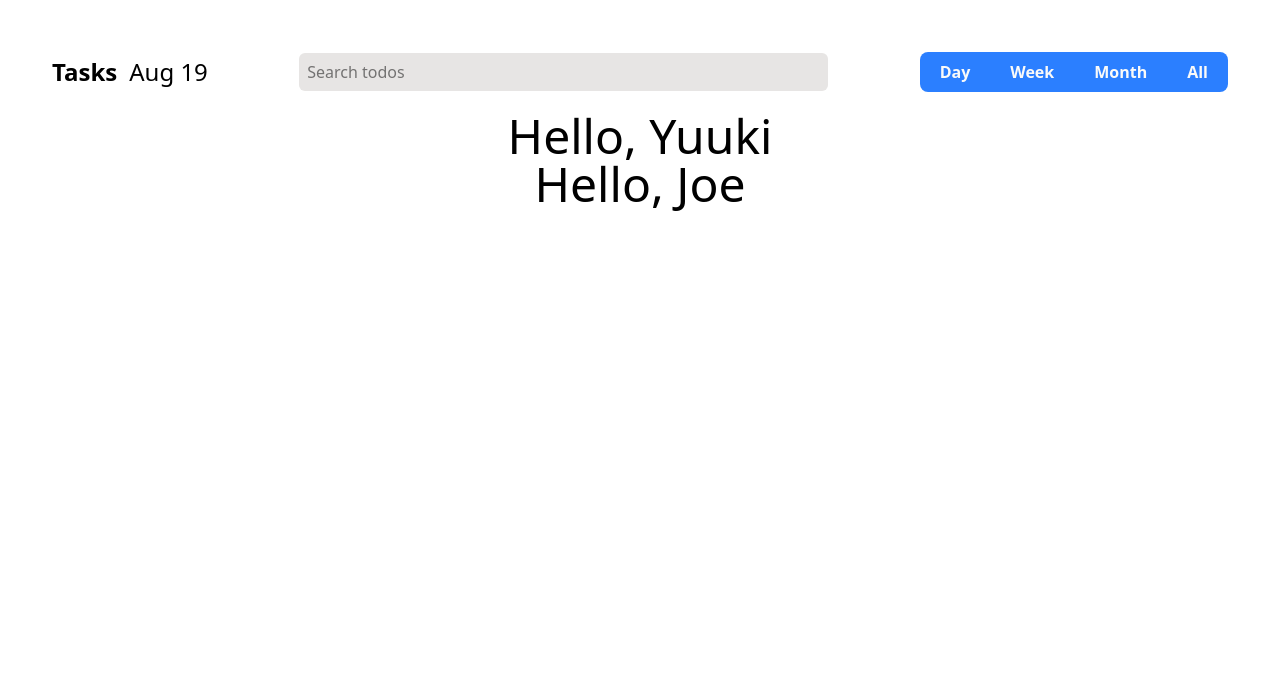
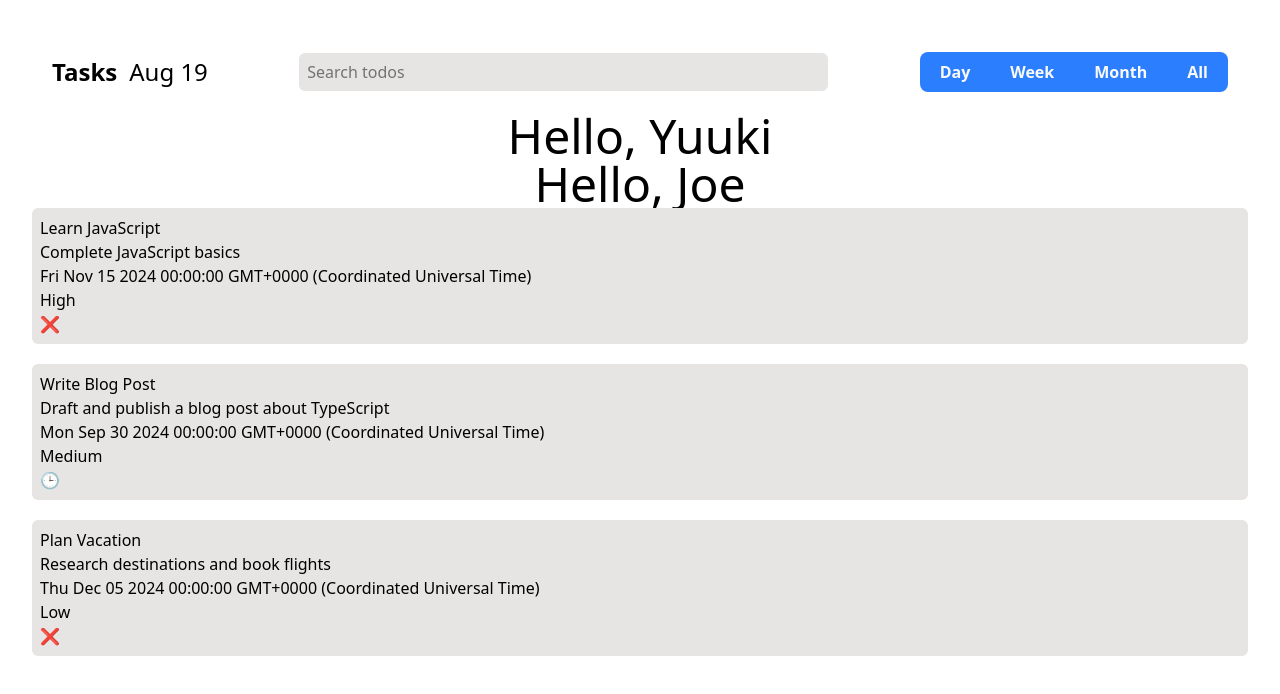
Before and after one commit to QingTian1927/React-Learning-Todo-App, a React (Vite) app: page / in a window 1280 px wide. Shown: the top 694 px of the page. Built offline with nearby package versions, Linux system fonts and the light colour scheme.

Commit message:
feat: created the TodoList
* Created the Todo entity model
* Created the TodoItem representing a single Todo Task in the TodoList

```diff
--- a/src/App.tsx
+++ b/src/App.tsx
@@ -1,6 +1,7 @@
 import './App.css'
 import Greeting from './components/Greeting'
 import Header from './components/Header/Header'
+import TodoList from './components/TodoList/TodoList'
 
 function App() {
   return (
@@ -10,6 +11,8 @@ function App() {
       <main>
         <Greeting name='Yuuki' />
         <Greeting name='Joe' />
+
+        <TodoList />
       </main>
     </>
   )
--- /dev/null
+++ b/src/components/TodoItem/TodoItem.tsx
@@ -0,0 +1,30 @@
+import { type Todo } from '../../types/Todo'
+
+type TodoItemProps = {
+  todo: Todo
+}
+
+export default function TodoItem({ todo }: TodoItemProps) {
+  let statusIcon
+  switch (todo.status) {
+    case 'Not Started':
+      statusIcon = '❌'
+      break
+    case 'In Progress':
+      statusIcon = '🕒'
+      break
+    case 'Completed':
+      statusIcon = '✅'
+      break
+  }
+
+  return (
+    <article className='flex flex-col items-start rounded-md bg-stone-200 p-2'>
+      <h3>{todo.title}</h3>
+      <p>{todo.description}</p>
+      <p>{todo.dueDate.toString()}</p>
+      <p>{todo.priority}</p>
+      <p>{statusIcon}</p>
+    </article>
+  )
+}
--- /dev/null
+++ b/src/components/TodoList/TodoList.tsx
@@ -0,0 +1,42 @@
+import { type Todo } from '../../types/Todo'
+import TodoItem from '../TodoItem/TodoItem'
+
+export default function TodoList() {
+  const todos: Todo[] = [
+    {
+      id: '1a2b3c',
+      title: 'Learn JavaScript',
+      description: 'Complete JavaScript basics',
+      dueDate: new Date('2024-11-15'),
+      priority: 'High',
+      status: 'Not Started',
+      tags: ['JavaScript', 'Learning']
+    },
+    {
+      id: '4d5e6f',
+      title: 'Write Blog Post',
+      description: 'Draft and publish a blog post about TypeScript',
+      dueDate: new Date('2024-09-30'),
+      priority: 'Medium',
+      status: 'In Progress',
+      tags: ['Writing', 'TypeScript', 'Blog']
+    },
+    {
+      id: '7g8h9i',
+      title: 'Plan Vacation',
+      description: 'Research destinations and book flights',
+      dueDate: new Date('2024-12-05'),
+      priority: 'Low',
+      status: 'Not Started',
+      tags: ['Personal', 'Travel', 'Planning']
+    }
+  ]
+
+  return (
+    <section className='grid grid-cols-1 gap-5'>
+      <TodoItem todo={todos[0]} />
+      <TodoItem todo={todos[1]} />
+      <TodoItem todo={todos[2]} />
+    </section>
+  )
+}
--- /dev/null
+++ b/src/types/Todo.ts
@@ -0,0 +1,18 @@
+export type Priority = 'Low' | 'Medium' | 'High' | 'Critical'
+
+export const priorityOrder: Record<Priority, number> = {
+  Low: 1,
+  Medium: 2,
+  High: 3,
+  Critical: 4
+}
+
+export type Todo = {
+  id: string
+  title: string
+  description: string
+  dueDate: Date
+  priority: Priority
+  status: 'Not Started' | 'In Progress' | 'Completed'
+  tags: string[]
+}
```
